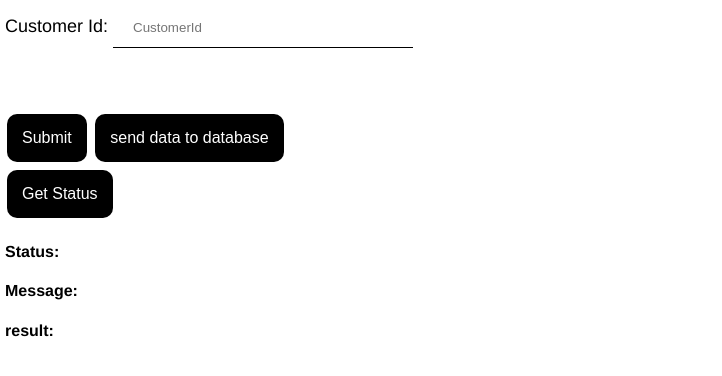
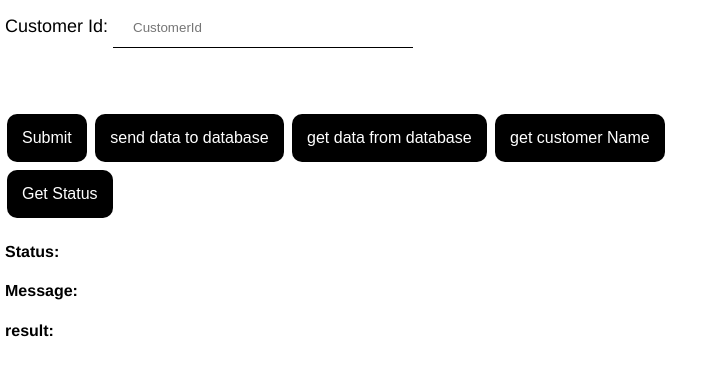
Before and after one commit to ThugNinja4708/ServiceRequests, a Flask app: page / in a window 1280 px wide. Shown: the part 79-455 px from the top of the page, without its empty margins (0-722 px from the left). Run offline with Flask 2, Linux system fonts and the light colour scheme; some libraries are stand-ins or nearby versions.

Commit message:
edo commit

```diff
--- a/app.py
+++ b/app.py
@@ -2,9 +2,20 @@ from flask import Flask, render_template, request, redirect, url_for
 import funtions as f
 import json
 import psycopg2
+import psycopg2.pool
+
 from datetime import datetime
 app = Flask(__name__)
 
+conn_pool = psycopg2.pool.SimpleConnectionPool(
+    minconn=1,
+    maxconn=10,
+    host="localhost",
+    database="service_request",
+    user="postgres",
+    password="12345678",
+    port=8080
+)
 
 @app.route('/')
 @app.route('/home')
@@ -79,7 +90,16 @@ def getTaskStatus():
         "params").get("flowProgress")}
     return res
 
+@app.route("/getCustomerName", methods=["POST"])
+def getCustomerName():
+    req = request.get_json()
+    customer_id = req["customer_id"]
+    customer_name = f.getCustomerName(customer_id)
+    return customer_name
 
+
+
+### Database operations ###
 @app.route("/inserIntoDatabase", methods=['GET', 'POST'])
 def add_data():
     req = request.get_json()
@@ -87,65 +107,66 @@ def add_data():
     customer_id = req['customer_id']
     # task_id = req['task-id']
     task = req['task']
+    files = request.files.getlist("ldapFiles")
     body = req['body']
     description = req['description']
     task_id = req['task_id']
     status = req['status']
     create_date = str(datetime.now().date())
     try:
-        conn = psycopg2.connect(
-            host="localhost",
-            database="service_request",
-            user="postgres",
-            password="12345678",
-            port = 8080
-        )
-        conn.autocommit = True
-        cursor = conn.cursor()
+        with conn_pool.getconn() as conn:
+            conn.autocommit = True
+            with conn.cursor() as cursor:
+                queryToInsertRequest ="INSERT INTO requests (customer_id, support_id, task, body, description, status, create_date) VALUES ((%s),(%d),(%d), (%s),(%s),(%s),(%s));"
+                cursor.execute(queryToInsertRequest, (customer_id, support_id, task, psycopg2.Binary(body), description, status, create_date))
 
-        cursor.execute(
-            f"INSERT INTO requests (task_id, customer_id, support_id, task, body, description, status, create_date) VALUES ('{task_id}','{customer_id}', {support_id},'{task}', '{body} ','{description}','{status}', '{create_date}');",
-        )
-        # cursor.execute("SELECT * FROM requests;")
-        # rows = cursor.fetchall()
-        # print(len(rows))
-        # for i in rows:
-        #     print(i)
-        return "Data added successfully"
+            return "Data added successfully"
 
     except Exception as error:
         return f"Error while adding data to database: {error}"
-    finally:
-        cursor.close()
-        conn.close()
 
-
-@app.route("/getDataFromDatabase")
+@app.route("/getDataFromDatabase", methods=["GET", "POST"])
 def getDataFromDatabase():
     try:
-        conn = psycopg2.connect(
-            host="localhost",
-            database="service_request",
-            user="postgres",
-            password="12345678",
-            port = 8080
-        )
-        conn.autocommit = True
-        cursor = conn.cursor()
+        with conn_pool.getconn() as conn:
+            conn.autocommit = True
+            with conn.cursor() as cursor:
+                querytoretrieveRequest = "SELECT * FROM requests;"
+                cursor.execute(querytoretrieveRequest)
+                rows = cursor.fetchall()
+                print("No. of rows", len(rows))
+                for i in rows:
+                    print(i)
 
-        cursor.execute("SELECT * FROM requests;")
-        rows = cursor.fetchall()
-        print(len(rows))
-        for i in rows:
-            print(i)
-
-        return "Data added successfully"
+                return "Data added successfully"
 
     except Exception as error:
         return f"Error while adding data to database: {error}"
-    finally:
-        cursor.close()
-        conn.close()
+
+@app.route("/verifyLogin", methods=["POST"])
+def verifyLogin():
+    req = request.get_json()
+    user_name = req["user_name"]
+    password = req["password"] #decode the password
+    try:
+        with conn_pool.getconn() as conn:
+            conn.autocommit = True
+            # cursor = conn.cursor()
+            with conn.cursor() as cursor:
+                selectQuerToGetUserDetails = f"SELECT user_name, password FROM users WHERE user_name = {user_name} AND password = {password}"
+                cursor.execute(selectQuerToGetUserDetails)
+                noOfRows = cursor.rowcount
+
+                if noOfRows == 1:
+                    return "found"
+                else:
+                    return "user not found"
+
+
+    except(Exception) as error:
+        print(error)
+
+
 
 if __name__ == '__main__':
     app.run(debug=True, port=5000)
--- a/static/index.js
+++ b/static/index.js
@@ -70,6 +70,7 @@ async function updateIPs(data) {
   });;
 
   Object.assign(data, { IPs: IPs });
+
   const response = await fetch("/updatePublicIPs", {
     method: "POST",
     body: JSON.stringify(data),
@@ -189,10 +190,32 @@ async function sendData(){
     status: status,
     task_id: task_id,
   };
+
   const response = await fetch("/inserIntoDatabase", {
     method: "POST",
     body: JSON.stringify(data),
     headers: myHeaders,
   });
-  console.info(response);
+
 }
+async function getData() {
+  data = {};
+  const response = await fetch("/getDataFromDatabase", {
+    method: "POST",
+    body: JSON.stringify(data),
+    headers: myHeaders,
+  });
+
+}
+async function getCustomerName(){
+  const customer_id = document.getElementById("customerId").value;
+  data = {
+    customer_id: customer_id,
+  };
+  const response = await fetch("/getCustomerName", {
+    method: "POST",
+    body: JSON.stringify(data),
+    headers: myHeaders,
+  });
+  console.log(await response.text());
+}
--- a/templates/index.html
+++ b/templates/index.html
@@ -63,6 +63,8 @@
 
     <input type = "button" value="Submit" class="button" onclick="controller()">
     <input type = "button" value="send data to database" class="button" onclick="sendData()">
+    <input type = "button" value="get data from database" class="button" onclick="getData()">
+    <input type = "button" value="get customer Name" class="button" onclick="getCustomerName()">
 
   </form>
 
```
Also changed, not shown: funtions.py (+4 -1 lines), 1 other file.
